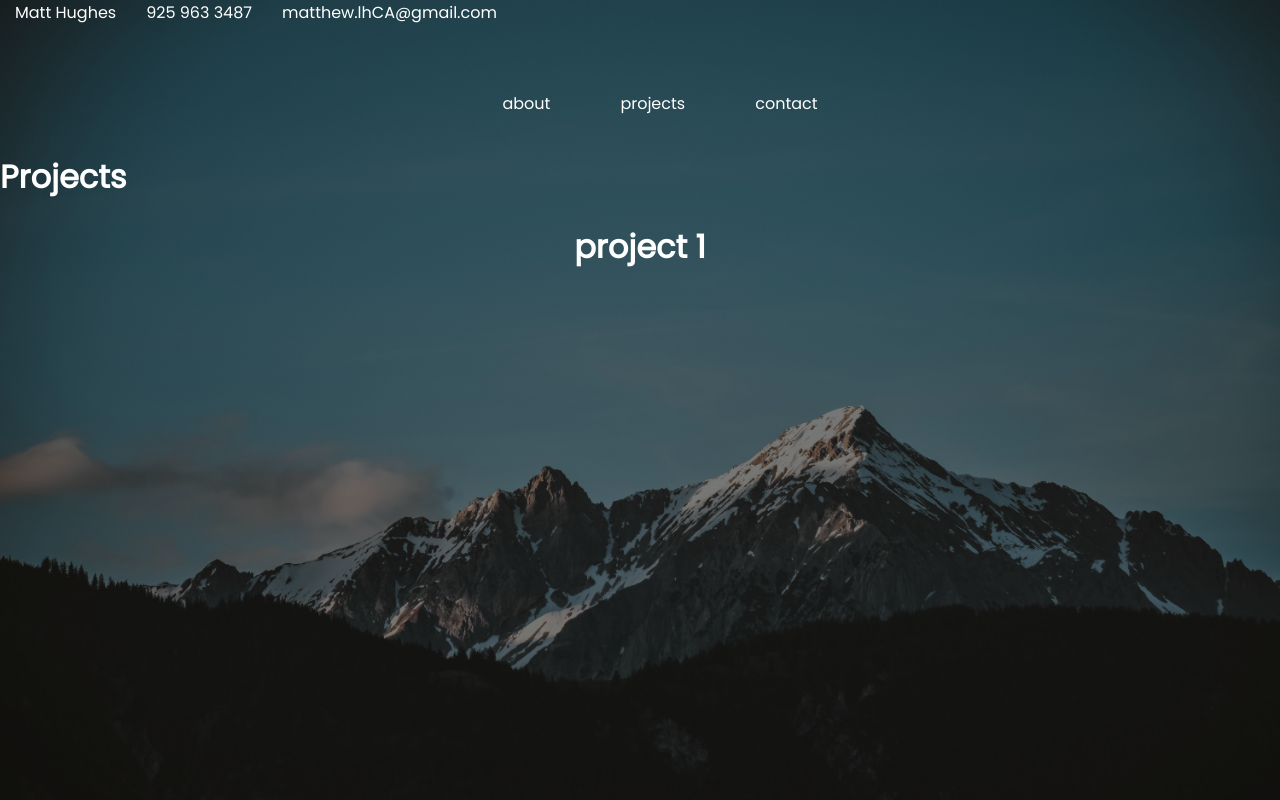
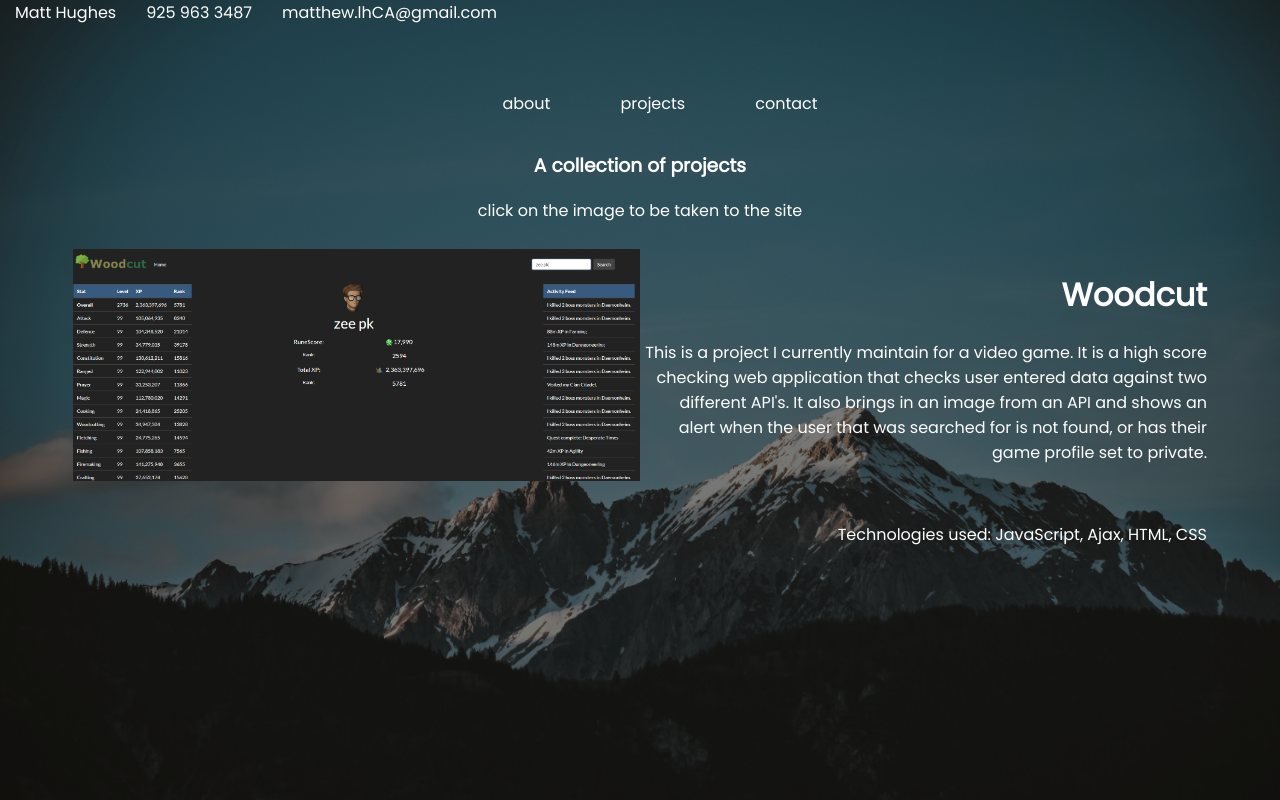
Before and after one commit to zeepk/react-portfolio, a React (Create React App) app: page /Projects in a window 1280 px wide. Shown: the top 800 px of the page. Built offline with nearby package versions, Linux system fonts and the light colour scheme.

Commit message:
scrolling working and added a project

```diff
--- a/package.json
+++ b/package.json
@@ -6,7 +6,8 @@
     "react": "^16.8.6",
     "react-dom": "^16.8.6",
     "react-router-dom": "^5.0.0",
-    "react-scripts": "3.0.1"
+    "react-scripts": "3.0.1",
+    "react-scroll-parallax": "^2.1.2"
   },
   "scripts": {
     "start": "react-scripts start",
--- a/src/components/pages/Projects.js
+++ b/src/components/pages/Projects.js
@@ -1,11 +1,21 @@
 import React from 'react'
 import Project from './project'
+import './projects.css';
 
 export default function Projects() {
   return (
-    <div>
-      <h1>Projects</h1>
-      <Project title="project 1" />
+    <React.Fragment>
+      <div id="project-header"><h3>A collection of projects</h3>
+      <p>click on the image to be taken to the site</p></div>
+      <div className="projects-grid">
+      <div></div>
+      <div className="projects-grid-item">
+        <Project title="Woodcut" image_source={require("./woodcut.PNG")} description="This is a project I currently maintain for a video game. It is a high score checking web
+        application that checks user entered data against two different API's. It also brings in an image from an API and shows an alert when the user that was searched
+        for is not found, or has their game profile set to private." tech="JavaScript, Ajax, HTML, CSS" />
+      </div>
+      <div></div>
     </div>
+    </React.Fragment>
   )
 }
--- a/src/components/pages/project.js
+++ b/src/components/pages/project.js
@@ -1,22 +1,26 @@
 import React, { Component } from 'react'
+import { Link } from 'react-router-dom'
+import './projects.css';
 
 export default class project extends Component {
   render() {
-    const style = {
 
-      display: 'block',
-      marginLeft: 'auto',
-      marginRight: 'auto',
-      width: '50%',
+    return (
+      <React.Fragment>
 
-      textAlign: 'center',
+      <div className="project-grid">
+        <div className="project-grid-item">
+        <a href="https://zeepk.github.io/" target="_blank"><img src={this.props.image_source} alt="screenshot from project"/></a>
+        </div>
+        <div className="Project-grid-item"><h1>{this.props.title}</h1>
+        <p>{this.props.description}</p>
+        <br/>
+        <p>Technologies used: {this.props.tech}</p>
+        </div>
 
-  }
-    return (
-      <div style={style}>
-       <h1>{this.props.title}</h1>
 
       </div>
+      </React.Fragment>
     )
   }
 }
--- /dev/null
+++ b/src/components/pages/projects.css
@@ -0,0 +1,34 @@
+p {
+    font-size: 12;
+}
+#project-header {
+    width: 100%;
+    margin: auto;
+    text-align: center;
+}
+.projects-grid {
+    display: grid;
+    grid-template-columns: 5% 90% 5%;
+    grid-template-rows: 300px 300px 3000px;
+    /* background-color: #2196F3; */
+    padding: 10px;
+  }
+  /* change */
+  .projects-grid-item {
+    /* background-color: rgba(255, 255, 255, 0.8); */
+    /* border: 1px solid rgba(0, 0, 0, 0.8); */
+
+
+    text-align: right;
+  }
+  .project-grid {
+    display: grid;
+    grid-template-columns: 50% 50%;
+  }
+  .project-grid-item {
+    font-size: 20px;
+    text-align: right;
+  }
+  .project-grid-item img {
+      width: 100%;
+  }
--- a/src/index.css
+++ b/src/index.css
@@ -7,6 +7,13 @@ body {
   -moz-osx-font-smoothing: grayscale;
   background: linear-gradient( rgba(0, 0, 0, 0.5), rgba(0, 0, 0, 0.5) ), url("./background.jpg") no-repeat;
   background-size: 100%;
+  min-height: 500px;
+
+  /* Create the parallax scrolling effect */
+  background-attachment: fixed;
+  background-position: center;
+  background-repeat: no-repeat;
+  background-size: cover;
   font-family: 'Poppins', sans-serif;
   color: white;
 }
```
Also changed, not shown: src/App.js (+7 -0 lines), src/components/pages/woodcut.PNG (added), 1 other file (tests, documents, lock files or other folders).
